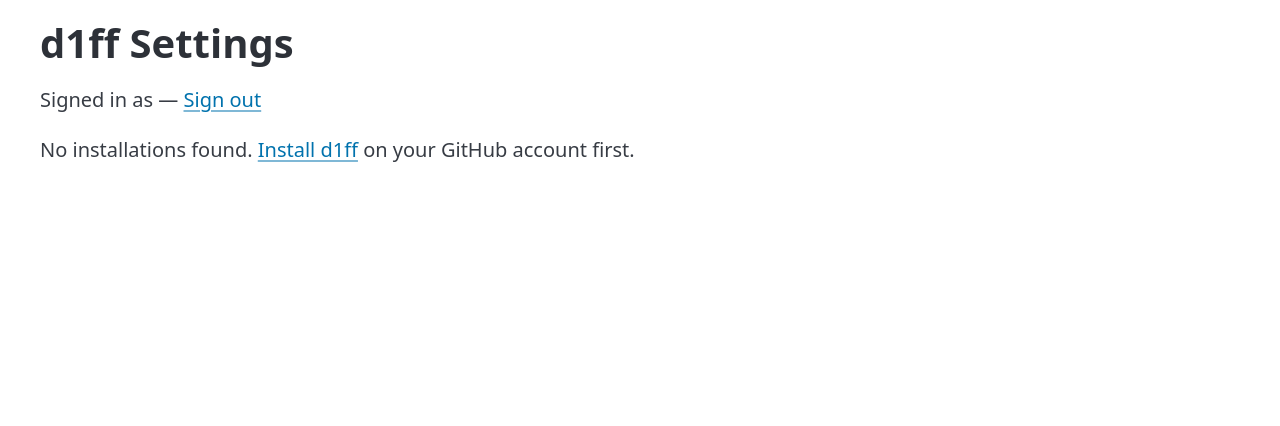
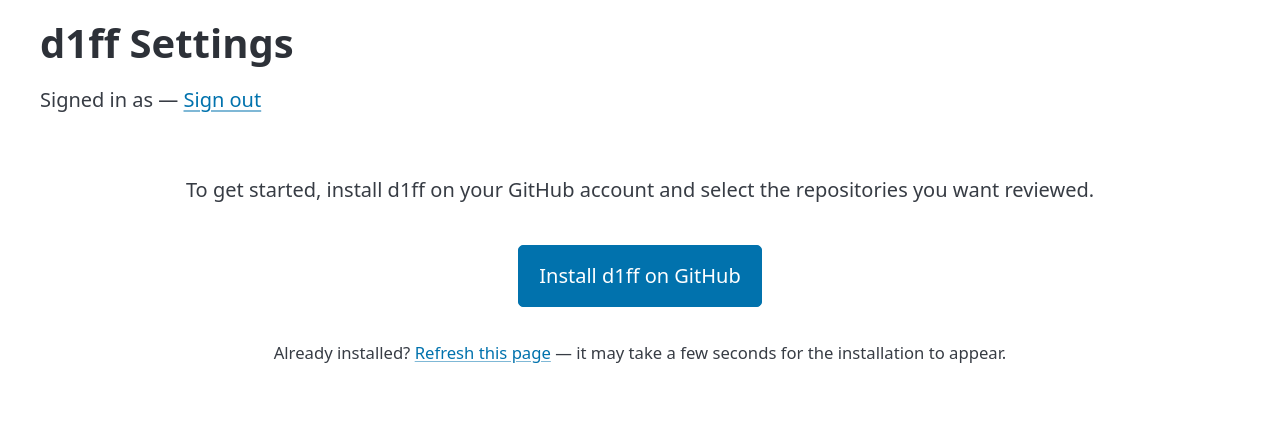
Before and after one commit to d1ff-dev/d1ff, a Flask app: template src/d1ff/web/templates/settings.html in a window 1280 px wide. Shown: the top 426 px of the page. Run offline with Flask 3, Linux system fonts and the light colour scheme; the template is opened without the code that fills it, so the values that code supplies are empty; some libraries are stand-ins or nearby versions.

Commit message:
Update settings.html

```diff
--- a/src/d1ff/web/templates/settings.html
+++ b/src/d1ff/web/templates/settings.html
@@ -65,6 +65,10 @@
   </form>
 </article>
 {% else %}
-<p>No installations found. <a href="https://github.com/apps/d1ff" target="_blank">Install d1ff</a> on your GitHub account first.</p>
+<div style="text-align:center; padding: 2rem 0;">
+  <p>To get started, install d1ff on your GitHub account and select the repositories you want reviewed.</p>
+  <a href="https://github.com/apps/d1ff-app/installations/new" role="button" style="display:inline-block; margin-top:1rem;">Install d1ff on GitHub</a>
+  <p style="margin-top:1.5rem;"><small>Already installed? <a href="/settings">Refresh this page</a> — it may take a few seconds for the installation to appear.</small></p>
+</div>
 {% endfor %}
 {% endblock %}
```
